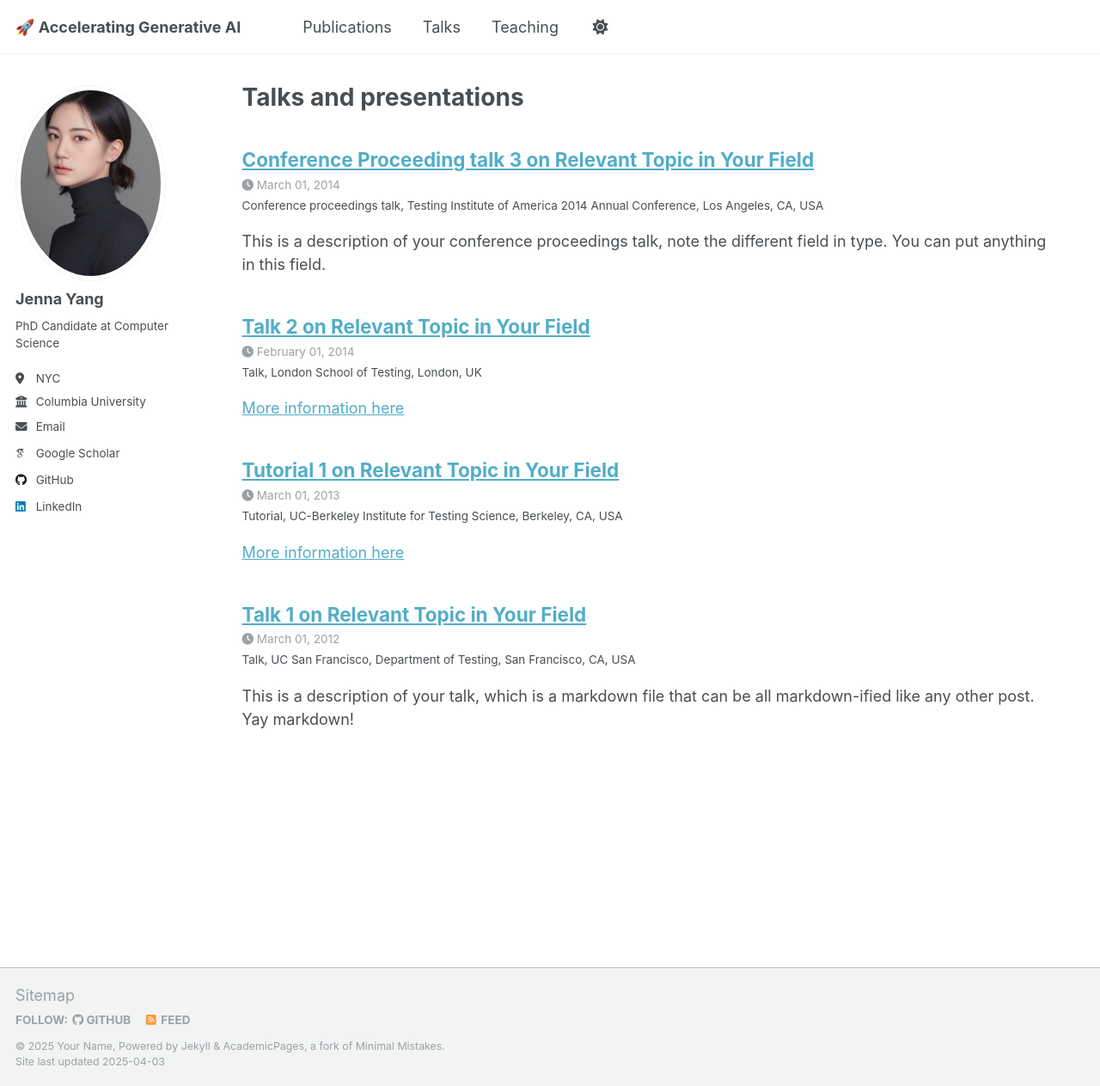
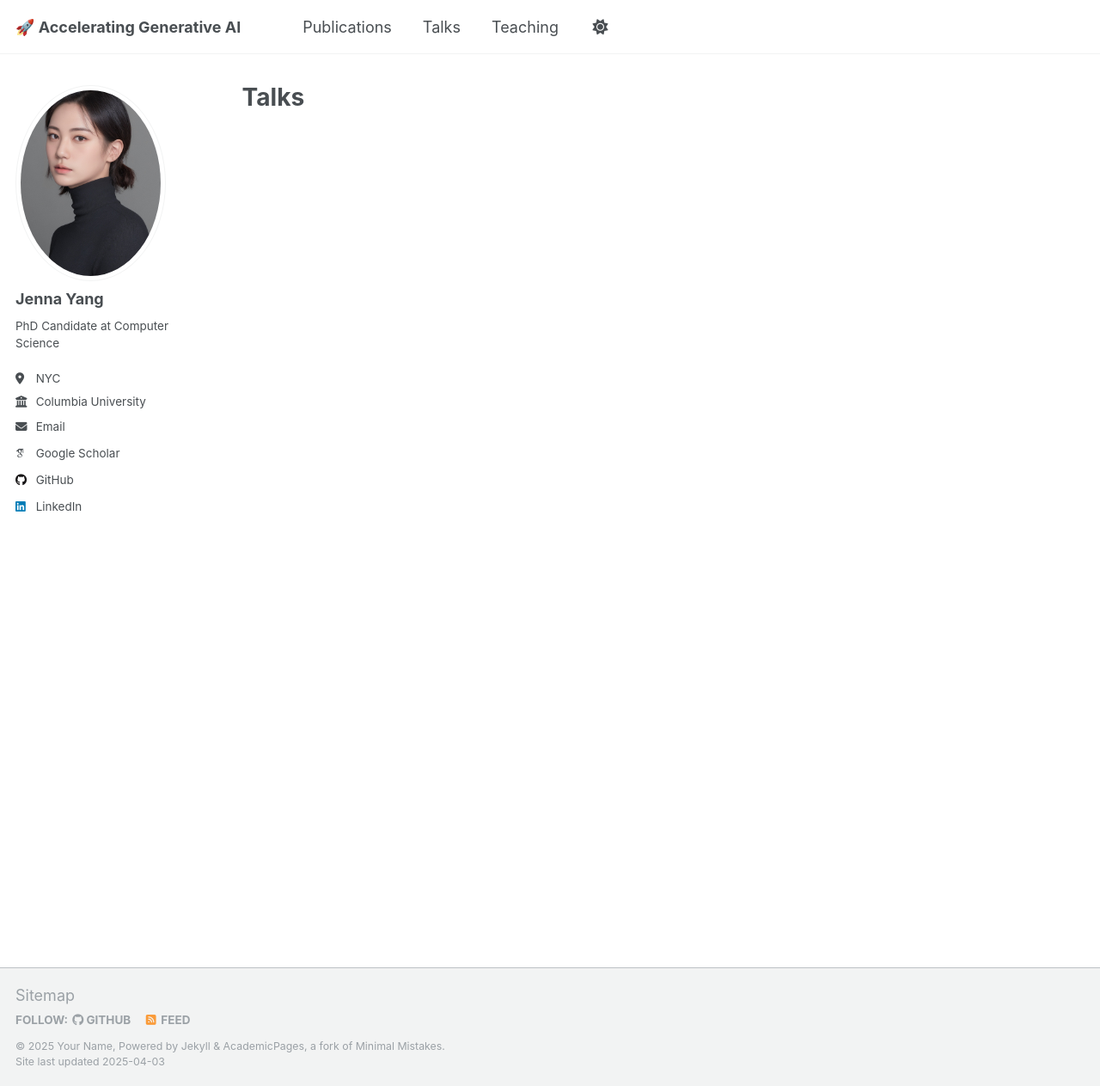
Before and after one commit to jenna-yang/jenna-yang.github.io, a Jekyll site: the page built from _pages/talks.html, in a window 1280 px wide and 1263 px high. Shown: the whole window at 86% size. Built offline with Jekyll 4.4.1, drawn with Linux system fonts in a browser that asks for light colours; some web fonts are replaced.

Commit message:
Init talk-1

```diff
--- a/_pages/talks.html
+++ b/_pages/talks.html
@@ -1,6 +1,6 @@
 ---
 layout: archive
-title: "Talks and presentations"
+title: "Talks"
 permalink: /talks/
 author_profile: true
 ---
--- a/_talks/2012-03-01-talk-1.md
+++ /dev/null
@@ -1,11 +0,0 @@
----
-title: "Talk 1 on Relevant Topic in Your Field"
-collection: talks
-type: "Talk"
-permalink: /talks/2012-03-01-talk-1
-venue: "UC San Francisco, Department of Testing"
-date: 2012-03-01
-location: "San Francisco, CA, USA"
----
-
-This is a description of your talk, which is a markdown file that can be all markdown-ified like any other post. Yay markdown!
--- a/_talks/2013-03-01-tutorial-1.md
+++ /dev/null
@@ -1,13 +0,0 @@
----
-title: "Tutorial 1 on Relevant Topic in Your Field"
-collection: talks
-type: "Tutorial"
-permalink: /talks/2013-03-01-tutorial-1
-venue: "UC-Berkeley Institute for Testing Science"
-date: 2013-03-01
-location: "Berkeley, CA, USA"
----
-
-[More information here](http://exampleurl.com)
-
-This is a description of your tutorial, note the different field in type. This is a markdown files that can be all markdown-ified like any other post. Yay markdown!
--- a/_talks/2014-02-01-talk-2.md
+++ /dev/null
@@ -1,13 +0,0 @@
----
-title: "Talk 2 on Relevant Topic in Your Field"
-collection: talks
-type: "Talk"
-permalink: /talks/2014-02-01-talk-2
-venue: "London School of Testing"
-date: 2014-02-01
-location: "London, UK"
----
-
-[More information here](http://example2.com)
-
-This is a description of your talk, which is a markdown files that can be all markdown-ified like any other post. Yay markdown!
--- a/_talks/2014-03-01-talk-3.md
+++ /dev/null
@@ -1,11 +0,0 @@
----
-title: "Conference Proceeding talk 3 on Relevant Topic in Your Field"
-collection: talks
-type: "Conference proceedings talk"
-permalink: /talks/2014-03-01-talk-3
-venue: "Testing Institute of America 2014 Annual Conference"
-date: 2014-03-01
-location: "Los Angeles, CA, USA"
----
-
-This is a description of your conference proceedings talk, note the different field in type. You can put anything in this field.
```
Also changed, not shown: _pages/about.md (+12 -8 lines).
